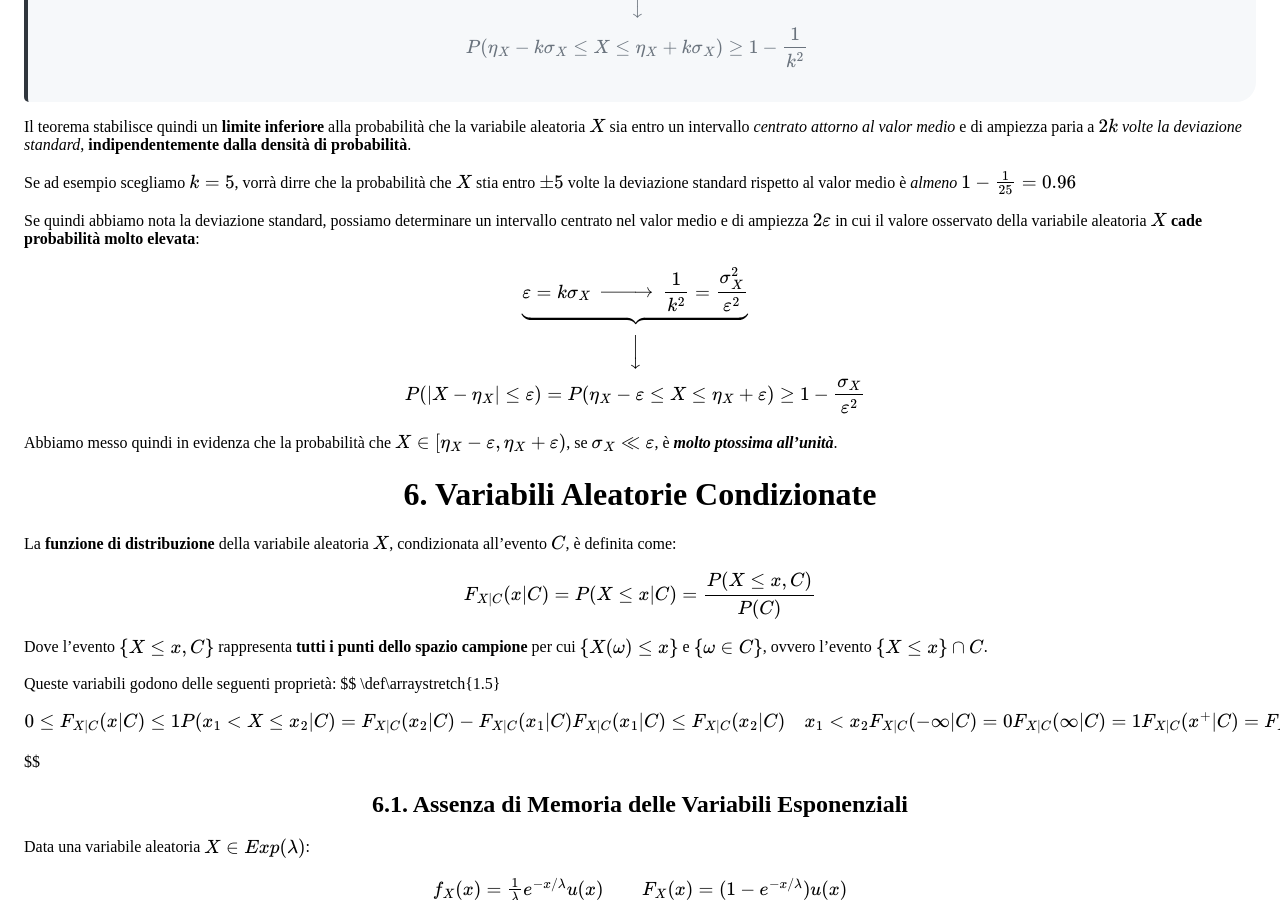
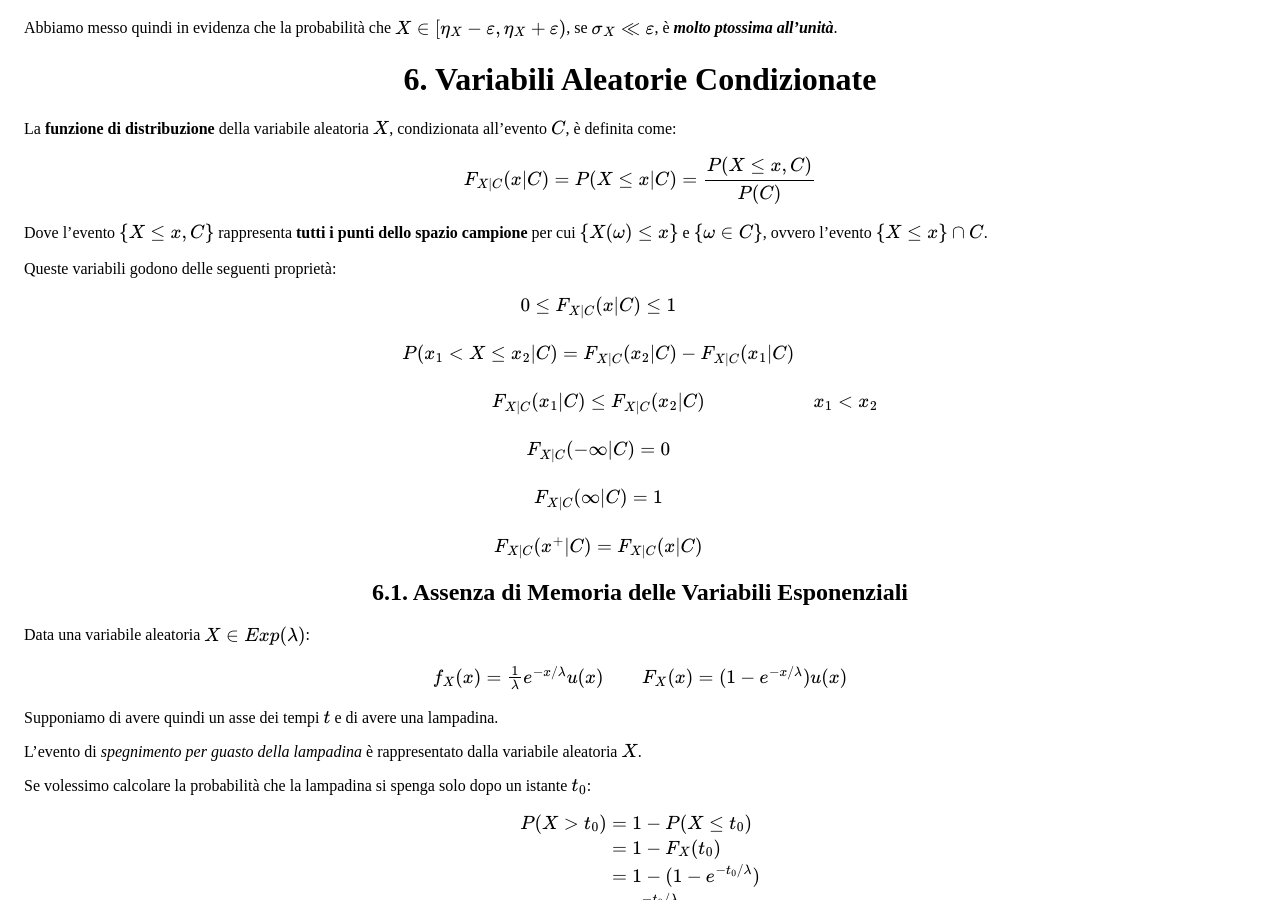
Before and after one commit to Gabriele-D-Cambria/Appunti-Comunicazioni-Numeriche-2025-2026, a Jekyll site: the page built from Variabili Aleatorie.md, in a window 1280 px wide and 900 px high, scrolled down 21935 px. Built offline with Jekyll 4.4.1, drawn with Linux system fonts in a browser that asks for light colours; nearby versions of some CDN libraries; our own code applies the rules of GitHub Pages for plain Markdown files; some of the changed text lies outside the part shown.

Commit message:
Fix to several files

```diff
--- a/Variabili Aleatorie.md
+++ b/Variabili Aleatorie.md
@@ -998,6 +998,9 @@ $$
 
 ## 5.6. Indici di Variabili Aleatorie Notevoli
 
+<div class="grid3">
+<div class="top">
+
 ### 5.6.1. Variabile Aleatoria Uniforme
 
 Data $X\in U(a,b)$:
@@ -1017,7 +1020,12 @@ $$
 \end{align*}
 $$
 
+</div>
+<div class="top">
+
 ### 5.6.2. Variabile Esponenziale
+
+Data $X \in Exp(\lambda)$, otteniamo che:
 
 $$
 \begin{align*}
@@ -1034,7 +1042,12 @@ P_X = E(X^2) =  \int_{-\infty}^{+\infty}{x^2f_X(x)\;dx} &= \dots = 2\lambda^2
 \end{align*}
 $$
 
+</div>
+<div class="">
+
 ### 5.6.3. Variabile di Poisson
+
+Data $X \in P(\Lambda)$, otteniamo che:
 
 $$
 \begin{align*}
@@ -1050,6 +1063,9 @@ P_X = E(X^2) =  \int_{-\infty}^{+\infty}{x^2f_X(x)\;dx} &= 2\Lambda^2
 \sigma_X^2 = P_X - \eta_X^2 &= \Lambda
 \end{align*}
 $$
+
+</div>
+</div>
 
 ### 5.6.4. Variabile Gaussiana
 
@@ -1160,14 +1176,12 @@ Dove l'evento $\Set{X \le x,C}$ rappresenta **tutti i punti dello spazio campion
 
 Queste variabili godono delle seguenti proprietà:
 $$
-\def\arraystretch{1.5}
-
 \begin{matrix}
-	0 \le F_{X\vert C} (x\vert C) \le 1 \\
-	P(x_1 < X \le x_2 \vert  C) = F_{X\vert C}(x_2 \vert  C) - F_{X\vert C}(x_1\vert C) \\
-	F_{X\vert C}(x_1\vert C) \le F_{X\vert C}(x_2\vert C) & x_1 < x_2 \\
-	F_{X\vert C}(-\infty \vert  C) = 0 \\
-	F_{X\vert C}(\infty \vert  C) = 1 \\
+	0 \le F_{X\vert C} (x\vert C) \le 1 \\[1em]
+	P(x_1 < X \le x_2 \vert  C) = F_{X\vert C}(x_2 \vert  C) - F_{X\vert C}(x_1\vert C) \\[1em]
+	F_{X\vert C}(x_1\vert C) \le F_{X\vert C}(x_2\vert C) & x_1 < x_2 \\[1em]
+	F_{X\vert C}(-\infty \vert  C) = 0 \\[1em]
+	F_{X\vert C}(\infty \vert  C) = 1 \\[1em]
 	F_{X\vert C}(x^+\vert C) = F_{X\vert C}(x\vert C)
 \end{matrix}
 $$
--- a/_layouts/default.html
+++ b/_layouts/default.html
@@ -61,7 +61,9 @@
 				macros: {
 					phase: ['\\angle\\left(#1\\right)', 1],
 					Complex: '\\mathbb{C}',
-					R: '\\mathbb{R}'
+					R: '\\mathbb{R}',
+					rArr: '\\Rightarrow',
+					rarr: '\\rightarrow'
 				}
 			},
 			options: {
```
Also changed, not shown: Processi Aleatori.md (+2 -2 lines), README.md (+0 -4 lines), Sistemi di Comunicazione.md (+1 -1 lines), Sistemi di Variabili Aleatorie.md (+7 -7 lines), Trasformate Continue di Fourier Generalizzate.md (+1 -1 lines).
